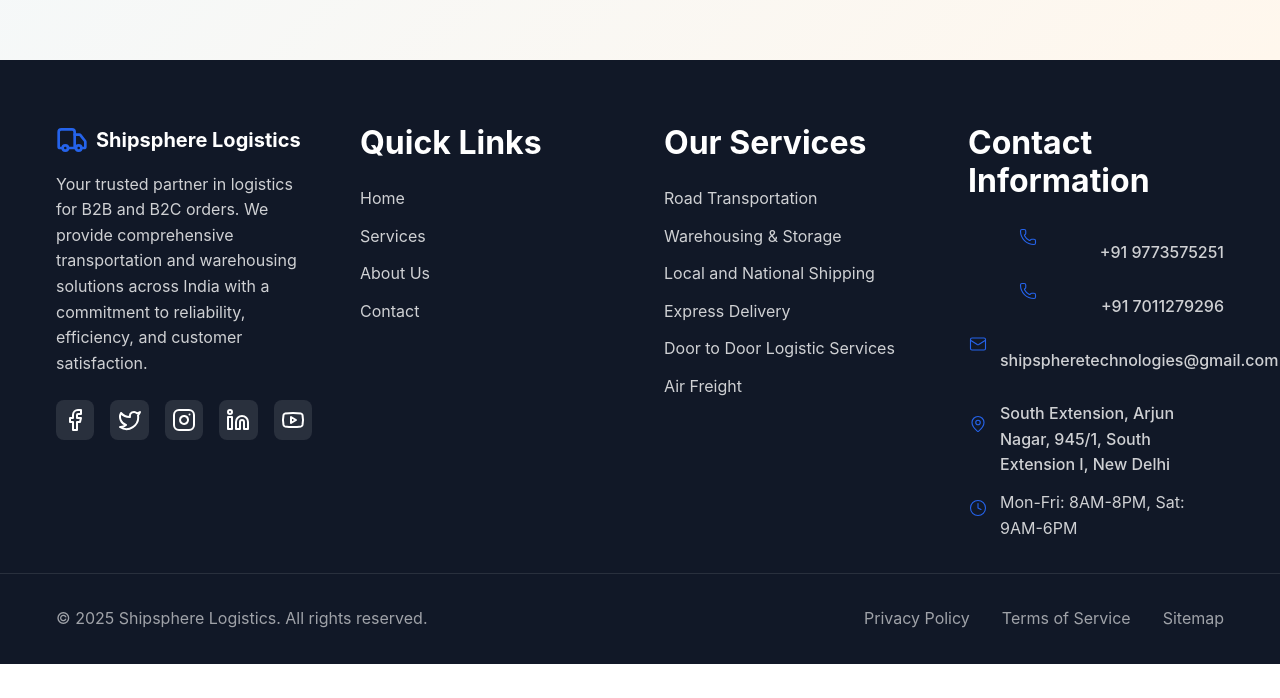
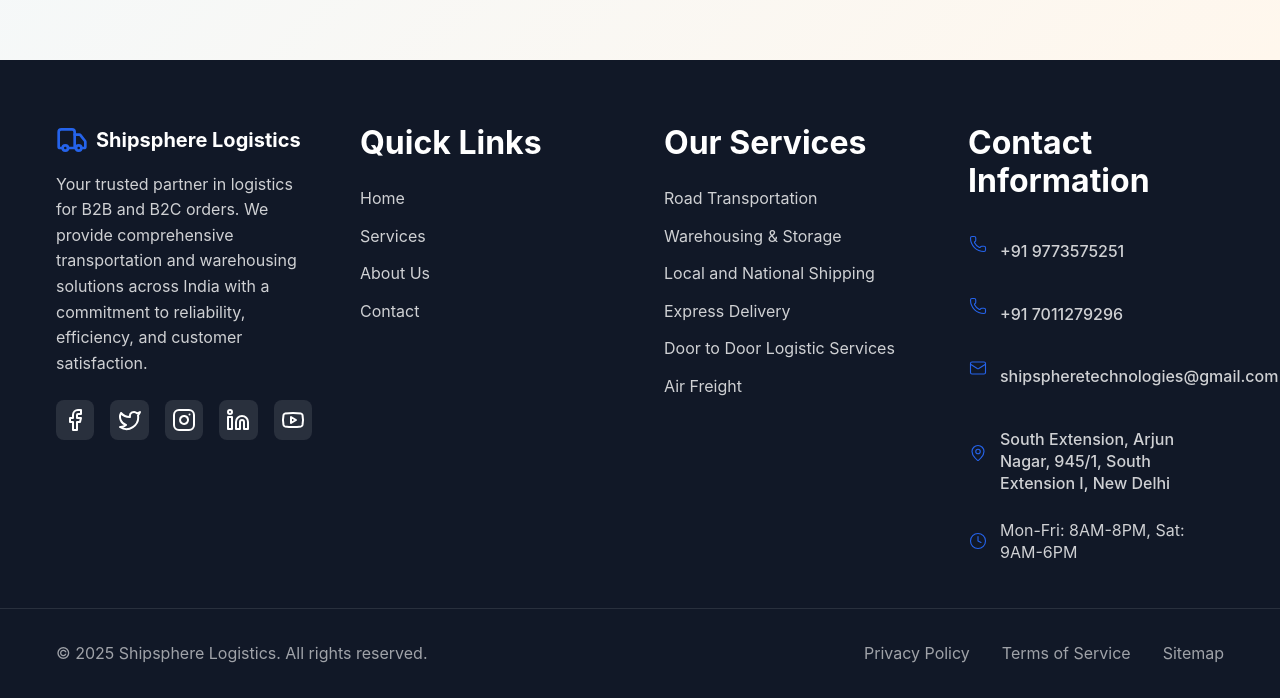
Before and after one commit to PriyanshVijay26/shree-ashtavinayak-logistics, a React (Create React App) app: page /login in a window 1280 px wide. Shown: the part 814-1512 px from the top of the page. Before the commit the page ends 1478 px from the top, so only its background shows below. Built offline with nearby package versions, Linux system fonts and the light colour scheme.

Commit message:
Fix footer contact alignment: Add specific footer selectors to override conflicting contact-icon styles

```diff
--- a/src/App.css
+++ b/src/App.css
@@ -971,21 +971,31 @@ section {
   min-height: 24px;
 }
 
-.contact-icon {
+.footer .contact-icon {
   color: var(--primary-color);
-  width: 20px;
-  height: 20px;
+  width: 20px !important;
+  height: 20px !important;
   display: flex;
   align-items: center;
   justify-content: center;
   flex-shrink: 0;
-}
-
-.contact-link,
-.contact-text {
+  margin: 0 !important;
+}
+
+.footer .contact-item {
+  display: flex !important;
+  align-items: center !important;
+  gap: 0.75rem !important;
+  min-height: 24px;
+  margin-bottom: 0.75rem !important;
+}
+
+.footer .contact-link,
+.footer .contact-text {
   color: rgba(255, 255, 255, 0.8);
   text-decoration: none;
   transition: color 0.3s ease;
+  line-height: 1.4;
 }
 
 .contact-link:hover {
```
